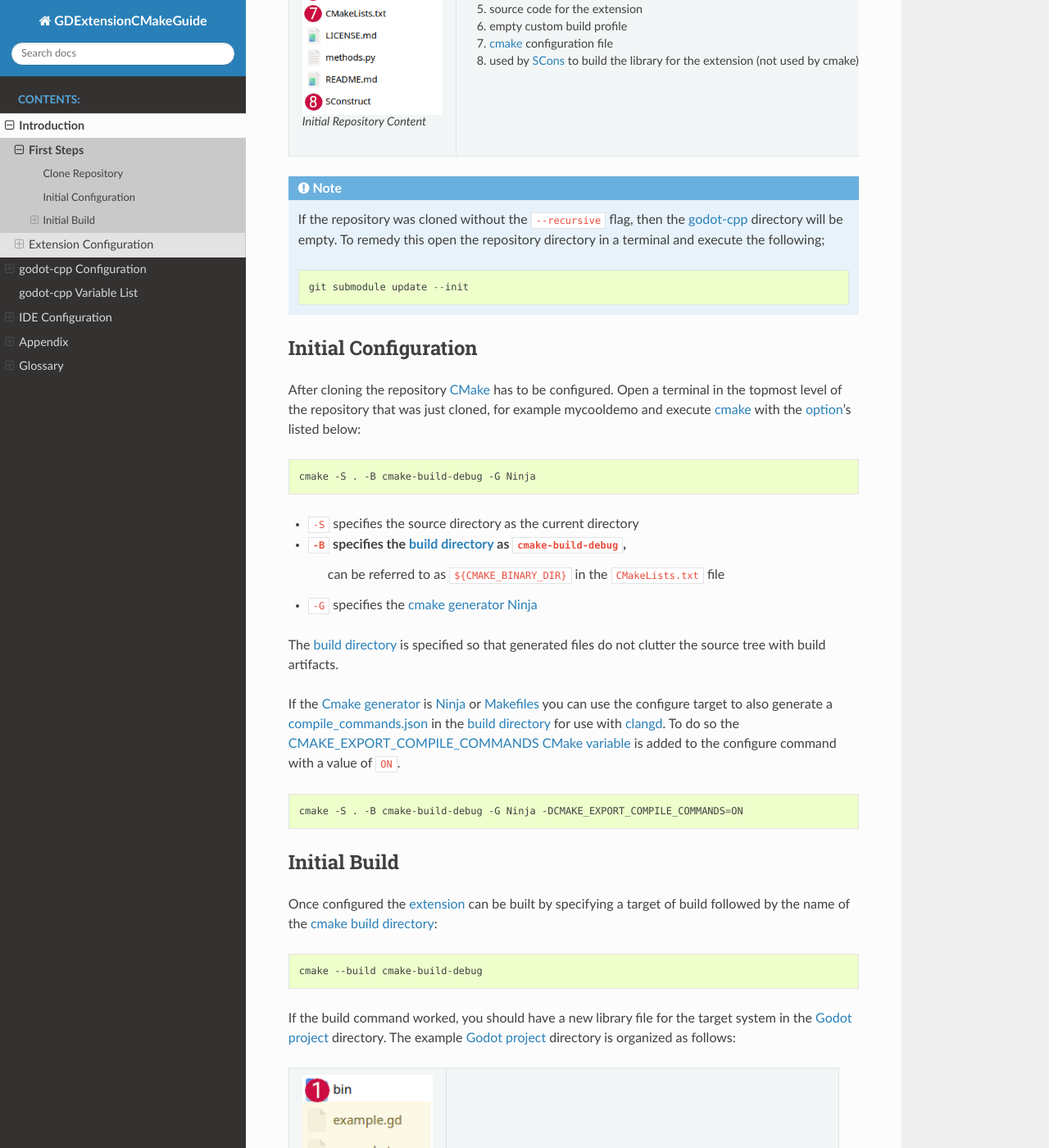
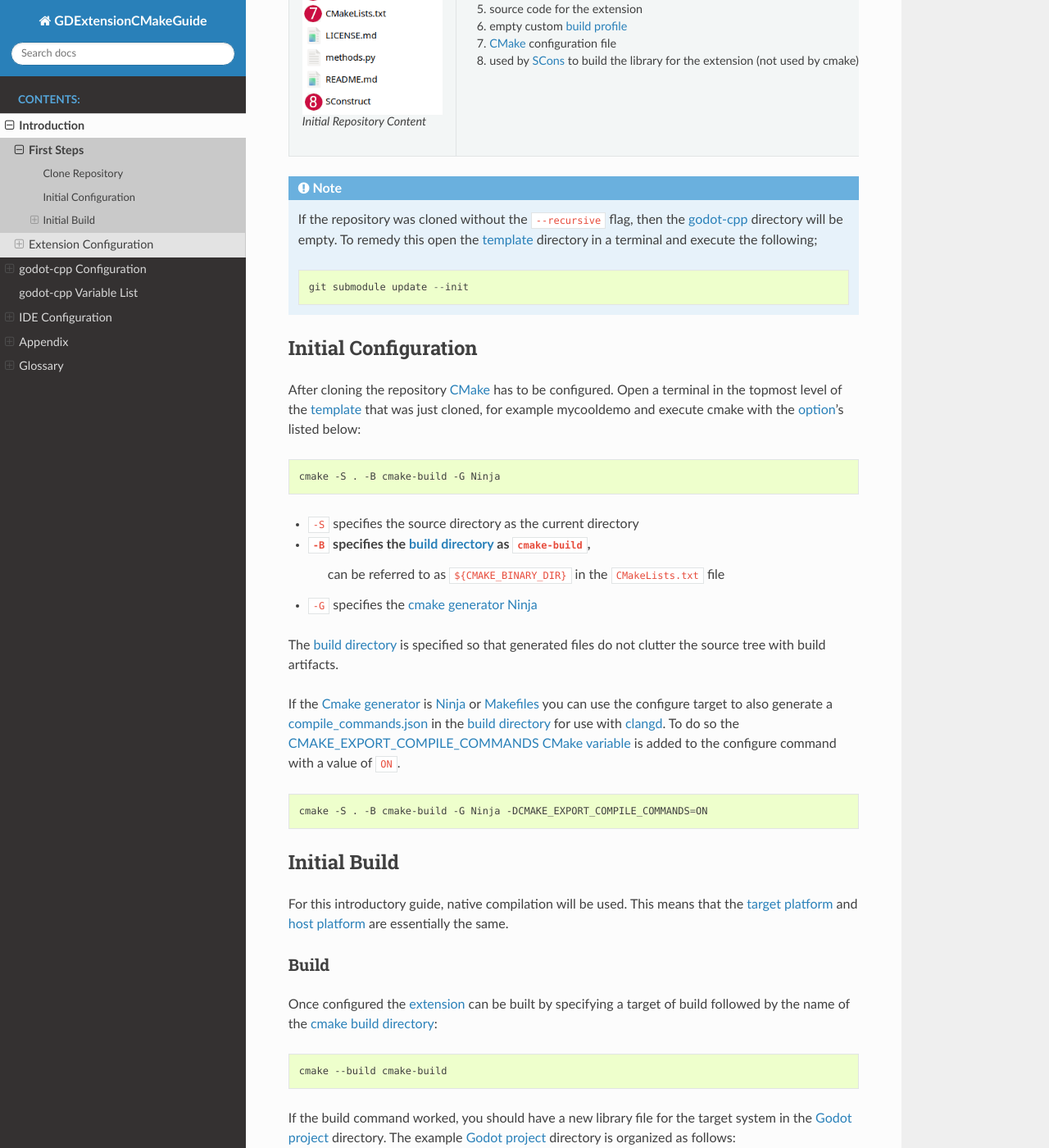
Before and after one commit to silenuz/GDExtension_CMake, a Sphinx documentation site: the page built from docs/source/introduction/first_steps.rst, in a window 1280 px wide and 1400 px high, scrolled down 762 px. Shown: the whole window at 82% size. Built offline with Sphinx 7.4.7 and the Read the Docs theme 3.1.0, drawn with Linux system fonts in a browser that asks for light colours; some of the changed text lies outside the part shown.

Commit message:
more gloassary items, glossary cleanup, som first step edits

```diff
--- a/docs/source/introduction/first_steps.rst
+++ b/docs/source/introduction/first_steps.rst
@@ -1,7 +1,7 @@
 First Steps
 -----------
 An explanation of the initial steps required to acquire the official
-:term:`godot cpp template`
+:term:`godot-cpp-template`
 and create a repository from it.  Further instruction follows in regards to cloning the repository, and
 building the template's example project.
 
@@ -32,15 +32,15 @@ The :term:`godot cpp template` is organized as follows:
      - #. bin directory
        #. :term:`extension documentation` for classes in the extension
        #. :term:`godot cpp` bindings for the extension
-       #. example :term:`Godot project`
+       #. example :term:`Godot` :term:`project`
        #. source code for the extension
-       #. empty custom build profile
-       #. :term:`cmake` configuration file
+       #. empty custom :term:`build profile`
+       #. :term:`CMake` configuration file
        #. used by :term:`SCons` to build the library for the extension (not used by cmake)
 
 .. note::
     If the repository was cloned without the ``--recursive`` flag, then the :term:`godot-cpp` directory will be empty.  To remedy
-    this open the repository directory in a terminal and execute the following;
+    this open the :term:`template` directory in a terminal and execute the following;
 
     .. code::
 
@@ -49,16 +49,16 @@ The :term:`godot cpp template` is organized as follows:
 Initial Configuration
 =====================
 
-After cloning the repository :term:`CMake` has to be configured. Open a terminal in the topmost level of the repository that
-was just cloned, for example mycooldemo and execute :term:`cmake` with the :term:`option`'s
+After cloning the repository :term:`CMake` has to be configured. Open a terminal in the topmost level of the :term:`template` that
+was just cloned, for example mycooldemo and execute cmake with the :term:`option`'s
 listed below:
 
 .. code:: shell
 
-   cmake -S . -B cmake-build-debug -G Ninja
+   cmake -S . -B cmake-build -G Ninja
 
 * ``-S`` specifies the source directory as the current directory
-* ``-B`` specifies the :term:`build directory` as ``cmake-build-debug``,
+* ``-B`` specifies the :term:`build directory` as ``cmake-build``,
     can be referred to as ``${CMAKE_BINARY_DIR}`` in the ``CMakeLists.txt`` file
 * ``-G`` specifies the :term:`cmake` :term:`generator` :term:`Ninja`
 
@@ -86,21 +86,27 @@ the configure command with a value of ``ON``.
 
 .. code:: shell
 
-   cmake -S . -B cmake-build-debug -G Ninja -DCMAKE_EXPORT_COMPILE_COMMANDS=ON
+   cmake -S . -B cmake-build -G Ninja -DCMAKE_EXPORT_COMPILE_COMMANDS=ON
 
 
 Initial Build
 =============
+
+For this introductory guide, native compilation will be used.  This means that the
+:term:`target platform` and :term:`host platform` are essentially the same.
+
+Build
+^^^^^
 
 Once configured the :term:`extension` can be built by specifying a target of build followed by the name
 of the :term:`cmake` :term:`build directory`:
 
 .. code:: shell
 
-   cmake --build cmake-build-debug
+   cmake --build cmake-build
 
 If the build command worked, you should have a new library file for the
-target system in the :term:`Godot project` directory.  The example :term:`Godot project` directory is organized as follows:
+target system in the :term:`Godot` :term:`project` directory.  The example :term:`Godot` :term:`project` directory is organized as follows:
 
 .. list-table::
    :widths: 20 50
@@ -114,7 +120,7 @@ target system in the :term:`Godot project` directory.  The example :term:`Godot
        #. standard :term:`Godot` project.
 
 
-The bin directory of the :term:`Godot project` contains the output of the build.
+The bin directory of the :term:`Godot` :term:`project` contains the output of the build.
 
 .. list-table::
    :widths: 20 50
@@ -124,19 +130,19 @@ The bin directory of the :term:`Godot project` contains the output of the build.
           :width: 100%
 
           Project Bin directory
-     - #. compiled libraries for target systems indicated by directory name
+     - #. compiled libraries for :term:`target platform`, indicated by directory name
        #. :term:`.gdextension file`
 
 
-Verify the Build
-^^^^^^^^^^^^^^^^^^^
+Verify
+^^^^^^
 
-In the :term:`Godot project`'s bin directory, open the directory corresponding to the target build system.
-There should be a library created there that will be named ``EXTENSION-NAME.target.template_debug.x86_64.so``.
+In the :term:`project`'s bin directory, open the directory corresponding to the :term:`target platform`.
+There should be a library created there that will be named ``EXTENSION-NAME.target platform.template_debug.x86_64.so``.
 
 Now open ``example.gdextension`` which is the :term:`.gdextension file` for the :term:`extension`.
 
-Look for the block of paths for the current platform, and check that the :term:`extension`'s library path corresponds to the correct name
+Look for the block of paths for the current :term:`host platform`, and check that the :term:`extension`'s library path corresponds to the correct name
 for the compiled library.
 
 If the path name in the :term:`.gdextension file` is different than the actual path, for example if the
```
Also changed, not shown: other parts of docs/source/introduction/first_steps.rst (+5 -7 lines), docs/source/glossary.rst (+9 -3 lines).
